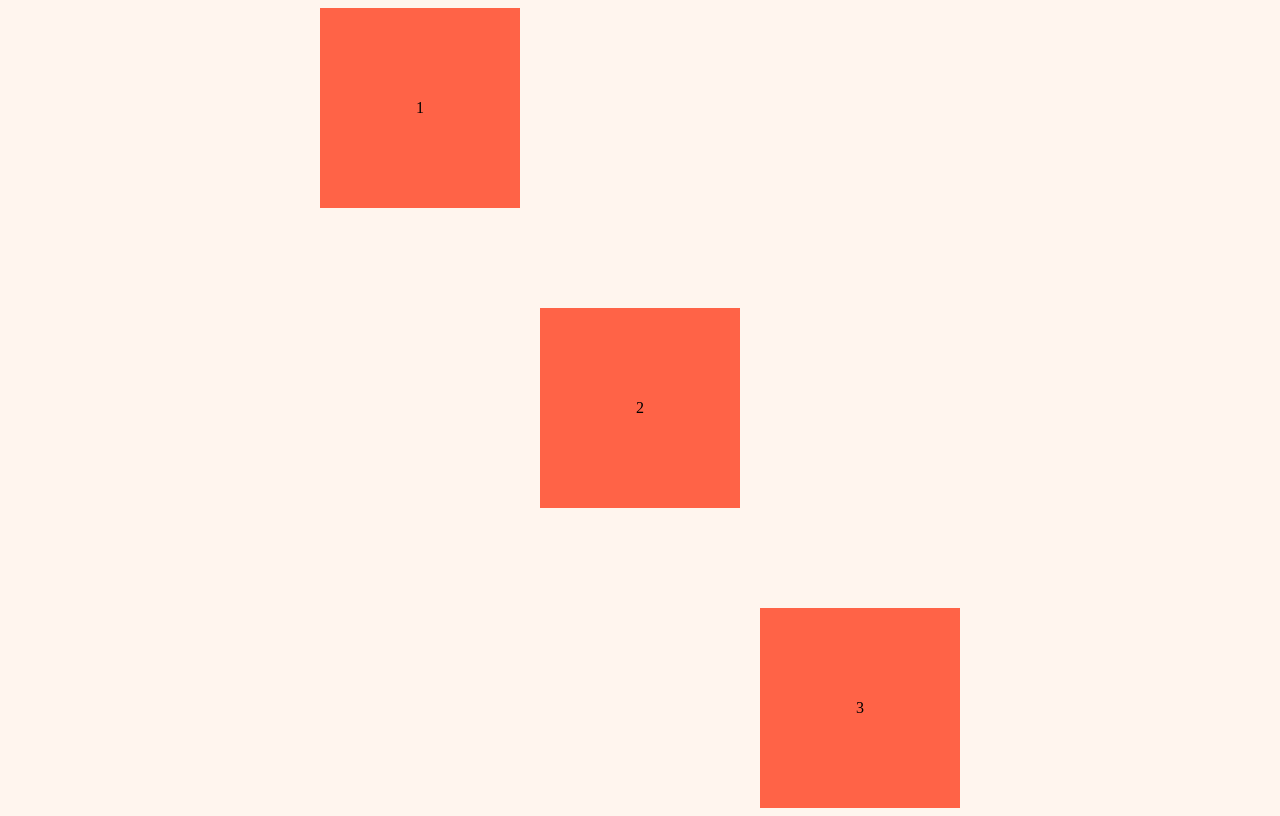
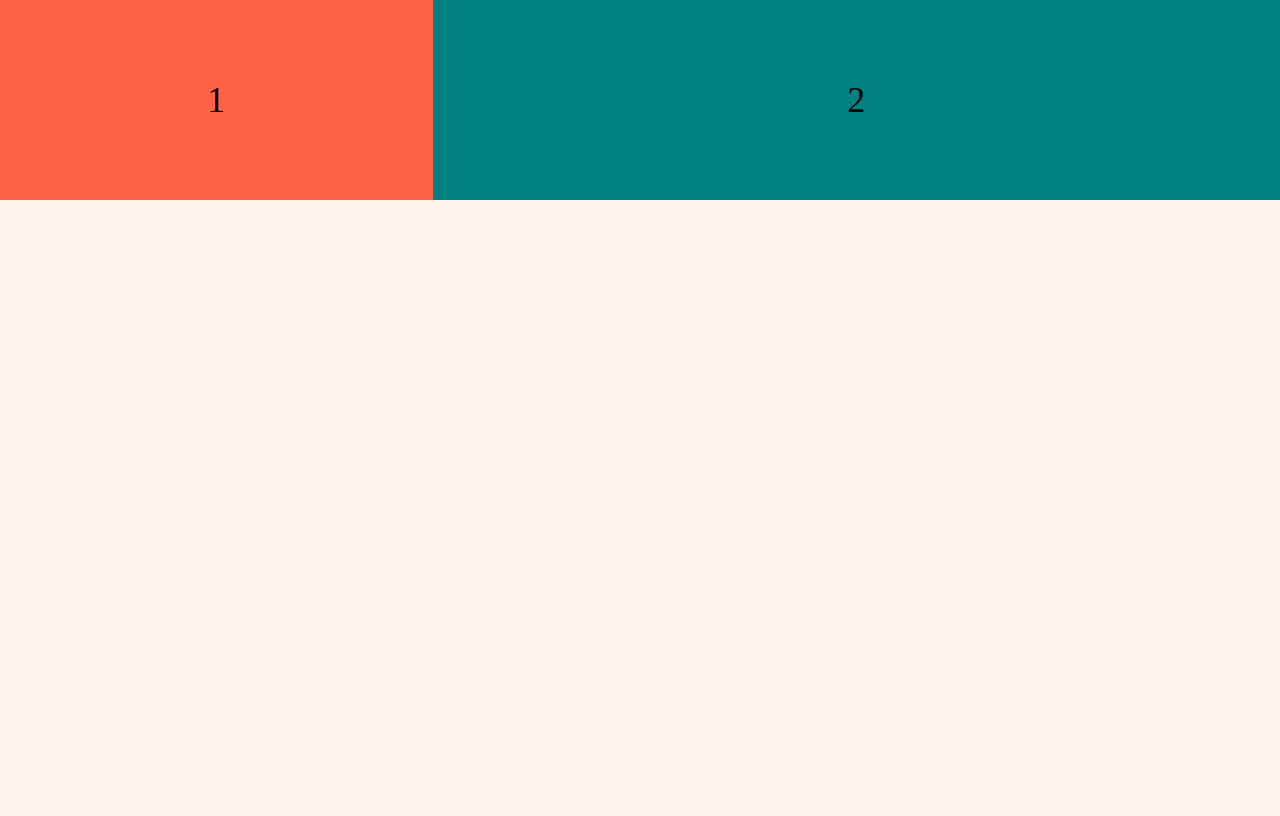
Before and after one commit to parangwave/css-layout-master-class, a website built with Vite: page index.html in a window 1280 px wide. Built offline with nearby package versions, Linux system fonts and the light colour scheme.

Commit message:
flex-grow for cildren's ratio

```diff
--- a/index.html
+++ b/index.html
@@ -4,13 +4,12 @@
     <meta charset="UTF-8" />
     <meta name="viewport" content="width=device-width, initial-scale=1.0" />
     <link rel="stylesheet" href="style.css" />
-    <title>Order</title>
+    <title>Flex Grow</title>
   </head>
   <body>
     <div class="parent">
       <div class="box">1</div>
       <div class="box">2</div>
-      <div class="box">3</div>
     </div>
   </body>
 </html>
--- a/style.css
+++ b/style.css
@@ -1,3 +1,9 @@
+
+html, body {
+  margin: 0;
+  padding: 0;
+}
+
 body {
   background-color: seashell;
   /* container, parent element에게 flex, not child element */
@@ -41,20 +47,20 @@ body {
   /* flex-flow: column wrap; */
   flex-flow: row wrap;
   justify-content: center;
-  align-items: center;
   /* align-content: center; */ /* w/ flex-wrap */
 
   /* row-gap: 10px; */
   /* column-gap: 20px; */
-  gap: 10px 20px; /* w/ flex-wrap */
+  /* gap: 10px 20px; */ /* w/ flex-wrap */
 }
 
 .box {
   /* width, height = block을 위한 property */
   /* <-> inline은 지원하지 않음 */
-  width: 200px;
+  /* width: 200px; */
   height: 200px;
-  background-color: tomato;
+  /* background-color: tomato; */
+  font-size: 36px;
   display: flex;
   justify-content: center;
   align-items: center;
@@ -75,10 +81,20 @@ order: 2;
 
 /* align-self: cross-axis에서 하나만 정렬 */
 /* align-content랑 같이 못 씀 */
-.box:first-child {
+/* .box:first-child {
   align-self: flex-start;
 }
 
 .box:last-child {
   align-self: flex-end;
+} */
+
+.box:first-child {
+  background-color: tomato;
+  flex-grow: 1;
 }
+
+.box:last-child {
+  background-color: teal;
+  flex-grow: 2;
+}
```
